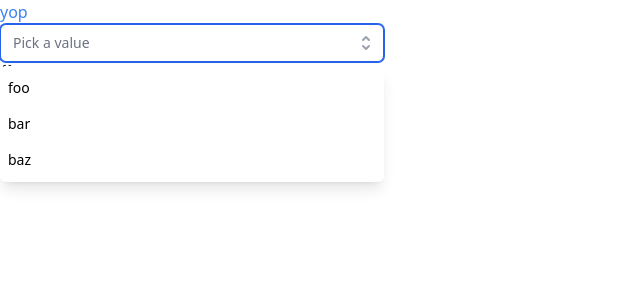
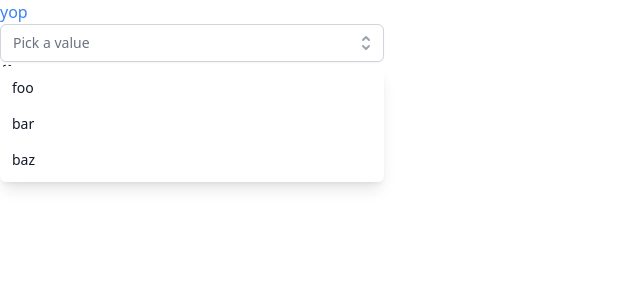
Before and after one commit to geonativefr/ui-components, a Vue app: page / in a window 1280 px wide. Both pictures are taken after a click on the button 366 px from the left and 43 px from the top of the page. Shown: the top 300 px of the page, without its empty margins (0-640 px from the left). Built offline with nearby package versions, Linux system fonts and the light colour scheme.

Commit message:
Feat(combobox): Dynamic choices + combobox improvements (#1)

```diff
--- a/examples/App.vue
+++ b/examples/App.vue
@@ -1,9 +1,7 @@
 <template>
   <div>
     <h1 class="text-blue-500">yop</h1>
-    <ComboBox v-slot="{item, stringify}" exclude-selected clearable v-model="selected" :items="items" class="w-96" :inputAttrs="inputAttrs">
-      <li class="flex p-2 items-center gap-2 cursor-pointer hover:bg-gray-100">{{ stringify(item) }}</li>
-    </ComboBox>
+    <ComboBox v-slot="{item, stringify}" exclude-selected clearable v-model="selected" :items="items" class="w-96" :inputAttrs="inputAttrs" />
 
     <pre class="text-xs">{{ {selected, selectedItem} }}</pre>
   </div>
--- a/src/ApplicationUI/Forms/ComboBoxes/MultiCombobox.vue
+++ b/src/ApplicationUI/Forms/ComboBoxes/MultiCombobox.vue
@@ -1,7 +1,6 @@
 <template>
-  <div class="w-full max-w-4xl space-y-1">
-    <Combobox v-model="selectedKeys" multiple>
-
+  <div ref="container" @keydown.esc="hideOptions" @keyup="({code}) => ['ArrowUp', 'ArrowDown'].includes(code) && showOptions()">
+    <Combobox as="div" v-model="selectedKeys" multiple>
       <slot name="label">
         <ComboboxLabel class="block text-sm font-medium leading-5 text-gray-700 empty:hidden">
           {{ label }}
@@ -17,6 +16,7 @@
                 <slot name="empty-state" />
               </span>
 
+              <span v-if="!noTags">
                 <span v-for="item in selectedItems" :key="uniqueKey(item)">
                   <slot name="selected-items" v-bind="{item, stringify, remove}">
                     <span class="flex items-center gap-1 rounded bg-blue-600 text-white px-2 py-0.5">
@@ -27,14 +27,16 @@
                     </span>
                   </slot>
                 </span>
+              </span>
 
               <ComboboxInput
                 ref="input"
                 autocomplete="off"
                 v-bind="inputAttrs"
                 class="reset border-none p-0 focus:ring-0 grow"
+                @focus="showOptions"
+                @blur="onBlur($event.target)"
                 @change="query = $event.target.value"
-                @focus="showOptions"
               />
             </span>
 
@@ -42,17 +44,26 @@
               <button v-if="clearable" type="button" @click="clear">
                 <XIcon v-if="0 !== selectedKeys.length" class="h-5 w-5 text-gray-300" aria-hidden="true"/>
               </button>
-              <button type="button" @click="focus">
+              <button type="button" @click="toggle">
                 <SelectorIcon class="h-5 w-5 text-gray-400" aria-hidden="true"/>
               </button>
-              <ComboboxButton ref="button" class="hidden" />
             </div>
           </div>
         </span>
 
-        <div class="absolute mt-1 w-full rounded-md bg-white shadow-lg z-10">
-          <ComboboxOptions class="shadow-xs max-h-60 overflow-auto rounded-md py-1 text-base leading-6 focus:outline-none sm:text-sm sm:leading-5">
-            <ComboboxOption v-for="item in availableItems" :key="uniqueKey(item)" v-slot="{ active, selected }" :value="uniqueKey(item)" :disabled="disabled.includes(uniqueKey(item))">
+        <div v-show="open" class="absolute mt-1 w-full rounded-md bg-white shadow-lg z-10">
+          <ComboboxOptions
+              static
+              v-if="availableItems.length > 0"
+              class="shadow-xs max-h-60 overflow-auto rounded-md py-1 text-base leading-6 focus:outline-none sm:text-sm sm:leading-5">
+            <ComboboxOption
+                v-for="item of availableItems"
+                :key="uniqueKey(item)"
+                v-slot="{ active, selected }"
+                :value="uniqueKey(item)"
+                :disabled="disabled.includes(uniqueKey(item))"
+                @click="() => autoHide && hideOptions()"
+            >
               <slot v-bind="{item, active, selected, stringify}">
                 <li class="relative cursor-default select-none py-2 pl-3 pr-9 focus:outline-none" :class="active ? 'bg-blue-600 text-white' : 'text-gray-900'">
                   <span class="block truncate" :class="{ 'font-semibold': selected, 'font-normal': !selected }">
@@ -72,7 +83,7 @@
 </template>
 
 <script setup>
-import { computed, nextTick, ref, toRefs, watch } from 'vue';
+import { computed, nextTick, onMounted, ref, toRefs, watch } from 'vue';
 import {
   Combobox,
   ComboboxButton,
@@ -82,10 +93,10 @@ import {
   ComboboxOptions,
 } from '@headlessui/vue';
 import { CheckIcon, SelectorIcon, XIcon } from '@heroicons/vue/solid';
-import { asyncComputed, get, set, templateRef } from '@vueuse/core';
+import { get, onClickOutside, set, syncRef, templateRef } from '@vueuse/core';
 
 // eslint-disable-next-line no-undef
-const emit = defineEmits(['update:modelValue']);
+const emit = defineEmits(['update:modelValue', 'update:query', 'clear']);
 
 // eslint-disable-next-line no-undef
 const props = defineProps({
@@ -96,6 +107,9 @@ const props = defineProps({
   modelValue: {
     type: Array,
     default: () => ([]),
+  },
+  query: {
+    default: '',
   },
   stringify: {
     type: Function,
@@ -117,6 +131,10 @@ const props = defineProps({
     type: Boolean,
     default: false,
   },
+  noTags: {
+    type: Boolean,
+    default: false,
+  },
   clearable: {
     type: Boolean,
     default: false,
@@ -129,9 +147,15 @@ const props = defineProps({
     type: Array,
     default: () => ([]),
   },
+  autoHide: {
+    type: Boolean,
+    default: false,
+  },
 });
 
-const {items, excludeSelected, modelValue} = toRefs(props);
+const open = ref(false);
+const toggle = () => set(open, !get(open));
+const {items, excludeSelected, modelValue, query: inputQuery} = toRefs(props);
 const stringify = props.stringify ?? ((item) => item?.name ?? item ?? '');
 const uniqueKey = props.uniqueKey ?? ((item) => item?.id ?? item);
 
@@ -139,23 +163,31 @@ function getItemByUniqueKey(id) {
   return props.items.find(item => uniqueKey(item) === id);
 }
 
-const query = ref('');
+const query = ref(get(inputQuery));
 const selectedKeys = ref([]);
 const selectedItems = computed(() => get(items).filter(item => get(selectedKeys).map(uniqueKey).includes(uniqueKey(item))));
 
-const filter = props.filter ?? (async (items, query) => get(items).filter((item) => stringify(item).toLowerCase().includes(query.toLowerCase())));
+const filter = props.filter ?? (async (query, items) => get(items).filter((item) => stringify(item).toLowerCase().includes(query.toLowerCase())));
 const filteredItems = computed(() => get(items).filter(item => !get(selectedKeys).map(uniqueKey).includes(uniqueKey(item))));
-const availableItems = asyncComputed(() => filter(get(excludeSelected) ? get(filteredItems) : get(items), get(query)), []);
+const availableItems = ref(get(items));
 
-const button = templateRef('button');
 const input = templateRef('input');
-const showOptions = () => get(button)?.$el?.click();
+const showOptions = () => set(open, true);
+const hideOptions = () => set(open, false);
 const focus = () => get(input).$el.focus();
+
+function onBlur(target) {
+  if ('' === target.value && '' !== get(query)) {
+    target.value = get(query);
+  }
+}
 
 async function clear() {
   set(selectedKeys, []);
+  set(query, '');
   await nextTick();
   focus();
+  emit('clear');
 }
 
 async function remove(itemToRemove) {
@@ -164,7 +196,18 @@ async function remove(itemToRemove) {
   focus();
 }
 
+const container = templateRef('container');
+onClickOutside(container, () => hideOptions());
+
 watch(modelValue, ids => set(selectedKeys, ids), {immediate: true});
 watch(selectedKeys, ids => emit('update:modelValue', ids));
 watch(selectedKeys, () => set(query, ''));
+watch(query, query => emit('update:query', query));
+watch(query, async (query) => set(availableItems, (await filter(get(query), get(excludeSelected) ? get(filteredItems) : get(items)) ?? [])));
+watch(inputQuery, (value) => set(query, null != value ? `${value}` : ''));
+syncRef(items, availableItems, {direction: 'ltr'});
+watch(query, (query) => get(input).$el.value = query);
+watch(selectedKeys, () => props.autoHide && hideOptions());
+watch(query, () => showOptions());
+onMounted(() => nextTick().then(() => get(input).$el.value = get(query)));
 </script>
--- a/src/ApplicationUI/Forms/ComboBoxes/SingleCombobox.vue
+++ b/src/ApplicationUI/Forms/ComboBoxes/SingleCombobox.vue
@@ -1,6 +1,6 @@
 <template>
+  <div ref="container" @keydown.esc="hideOptions" @keyup="({code}) => ['ArrowUp', 'ArrowDown'].includes(code) && showOptions()">
     <Combobox as="div" v-model="selectedItem">
-
       <slot name="label">
         <ComboboxLabel class="block text-sm font-medium text-gray-700 mb-1 empty:hidden">{{ label }}</ComboboxLabel>
       </slot>
@@ -8,36 +8,37 @@
       <div class="relative">
         <ComboboxInput
             ref="input"
-          :display-value="(item) => stringify(item)"
+            :display-value="displayValueFn"
             autocomplete="off"
             v-bind="inputAttrs"
             class="w-full rounded-md border border-gray-300 bg-white py-2 pl-3 pr-10 shadow-sm focus:outline-none focus:ring-1 sm:text-sm"
             @focus="showOptions"
+            @blur="onBlur($event.target)"
             @change="query = $event.target.value"
         />
 
         <div class="absolute inset-y-0 right-0 flex items-center rounded-r-md px-2 focus:outline-none">
-        <button v-if="clearable" type="button" @click="selectedItem = undefined">
+          <button v-if="clearable" type="button" @click="clear">
             <XIcon v-if="null != modelValue" name="x" class="h-5 w-5 text-gray-300" aria-hidden="true"/>
           </button>
-        <button type="button" @click="focus">
+          <button type="button" @click="toggle">
             <SelectorIcon class="h-5 w-5 text-gray-400" aria-hidden="true"/>
           </button>
-        <ComboboxButton ref="button" class="hidden"/>
         </div>
 
-      <div class="absolute mt-1 w-full rounded-md bg-white shadow-lg z-10">
+        <div v-show="open" class="absolute mt-1 w-full rounded-md bg-white shadow-lg z-10">
           <ComboboxOptions
+              static
               v-if="availableItems.length > 0"
               class="shadow-xs max-h-60 overflow-auto rounded-md py-1 text-base leading-6 focus:outline-none sm:text-sm sm:leading-5"
           >
             <ComboboxOption
-              v-for="item in availableItems"
+                v-for="item of availableItems"
                 :key="uniqueKey(item)"
                 :value="item"
                 :disabled="disabled.includes(uniqueKey(item))"
                 v-slot="{ active, selected }"
-              @click="blur"
+                @click="() => autoHide && hideOptions()"
             >
               <slot v-bind="{ item, active, selected, stringify }">
                 <li :class="['relative cursor-pointer select-none py-2 pl-3 pr-9', active ? 'bg-indigo-600 text-white' : 'text-gray-900']">
@@ -53,23 +54,17 @@
         </div>
       </div>
     </Combobox>
+  </div>
 </template>
 
 <script setup>
-import { computed, ref, toRefs, watch } from 'vue';
+import { computed, nextTick, ref, toRefs, watch } from 'vue';
 import { CheckIcon, SelectorIcon, XIcon } from '@heroicons/vue/solid';
-import {
-  Combobox,
-  ComboboxButton,
-  ComboboxInput,
-  ComboboxLabel,
-  ComboboxOption,
-  ComboboxOptions,
-} from '@headlessui/vue';
-import { set, get, asyncComputed, templateRef } from '@vueuse/core';
+import { Combobox, ComboboxInput, ComboboxLabel, ComboboxOption, ComboboxOptions } from '@headlessui/vue';
+import { get, onClickOutside, set, syncRef, templateRef, whenever } from '@vueuse/core';
 
 // eslint-disable-next-line no-undef
-const emit = defineEmits(['update:modelValue']);
+const emit = defineEmits(['update:modelValue', 'update:query', 'clear']);
 
 // eslint-disable-next-line no-undef
 const props = defineProps({
@@ -80,6 +75,9 @@ const props = defineProps({
   modelValue: {
     type: [String, Number, Object],
     default: null,
+  },
+  query: {
+    default: '',
   },
   stringify: {
     type: Function,
@@ -113,28 +111,75 @@ const props = defineProps({
     type: Array,
     default: () => ([]),
   },
+  autoHide: {
+    type: Boolean,
+    default: false,
+  },
 });
-
-const {items, excludeSelected, modelValue} = toRefs(props);
-const stringify = props.stringify ?? ((item) => item?.name ?? item ?? '');
+const open = ref(false);
+const toggle = () => set(open, !get(open));
+const {items, excludeSelected, modelValue, query: inputQuery} = toRefs(props);
+const stringifyFn = props.stringify ?? ((item) => item?.name ?? item ?? undefined);
+const stringify = (item) => {
+  try {
+    const stringified = stringifyFn(item);
+    if (null == stringified) {
+      throw Error('Cannot stringify nullish value');
+    }
+    return `${stringified}`;
+  } catch (e) {
+    console.debug('Unable to stringify item', item, e);
+    return '';
+  }
+};
 const uniqueKey = props.uniqueKey ?? ((item) => item?.id ?? item);
 
 function getItemByUniqueKey(id) {
   return props.items.find(item => uniqueKey(item) === id);
 }
 
-const query = ref('');
+const query = ref(get(inputQuery));
 const selectedItem = ref();
-const filter = props.filter ?? (async (items, query) => get(items).filter((item) => stringify(item).toLowerCase().includes(query.toLowerCase())));
+const filter = props.filter ?? (async (query, items) => get(items).filter((item) => stringify(item).toLowerCase().includes(query.toLowerCase())));
 const filteredItems = computed(() => get(items).filter(item => uniqueKey(item) !== uniqueKey(get(modelValue))));
-const availableItems = asyncComputed(() => filter(get(excludeSelected) ? get(filteredItems) : get(items), get(query)), []);
+const availableItems = ref(get(items));
+const displayValueFn = (item) => null != item ? stringify(item) : get(query);
 
-const button = templateRef('button');
 const input = templateRef('input');
-const showOptions = () => get(button)?.$el?.click();
+const showOptions = () => set(open, true);
+const hideOptions = () => set(open, false);
 const focus = () => get(input).$el.focus();
-const blur = () => get(input).$el.blur();
+
+function hideIfNecessary() {
+  if (props.autoHide) {
+    get(input).$el.blur();
+    hideOptions();
+  }
+}
+
+function onBlur(target) {
+  if ('' === target.value && '' !== get(query)) {
+    target.value = get(query);
+  }
+}
+
+async function clear() {
+  set(selectedItem, undefined);
+  set(query, '');
+  await nextTick();
+  focus();
+  emit('clear');
+}
+const container = templateRef('container');
+onClickOutside(container, () => hideOptions());
 
 watch(modelValue, id => set(selectedItem, getItemByUniqueKey(id)), {immediate: true});
 watch(selectedItem, item => emit('update:modelValue', uniqueKey(item)));
+whenever(selectedItem, item => set(query, stringify(item)));
+watch(query, query => emit('update:query', query));
+watch(query, async query => set(availableItems, (await filter(get(query), get(excludeSelected) ? get(filteredItems) : get(items)) ?? [])));
+watch(inputQuery, (value) => set(query, null != value ? `${value}` : ''));
+watch(selectedItem, () => props.autoHide && hideOptions());
+watch(query, () => showOptions());
+syncRef(items, availableItems, {direction: 'ltr'});
 </script>
```
Also changed, not shown: 2 other files (tests, documents, lock files or other folders). Lines whose indentation alone changed are shown as unchanged.
